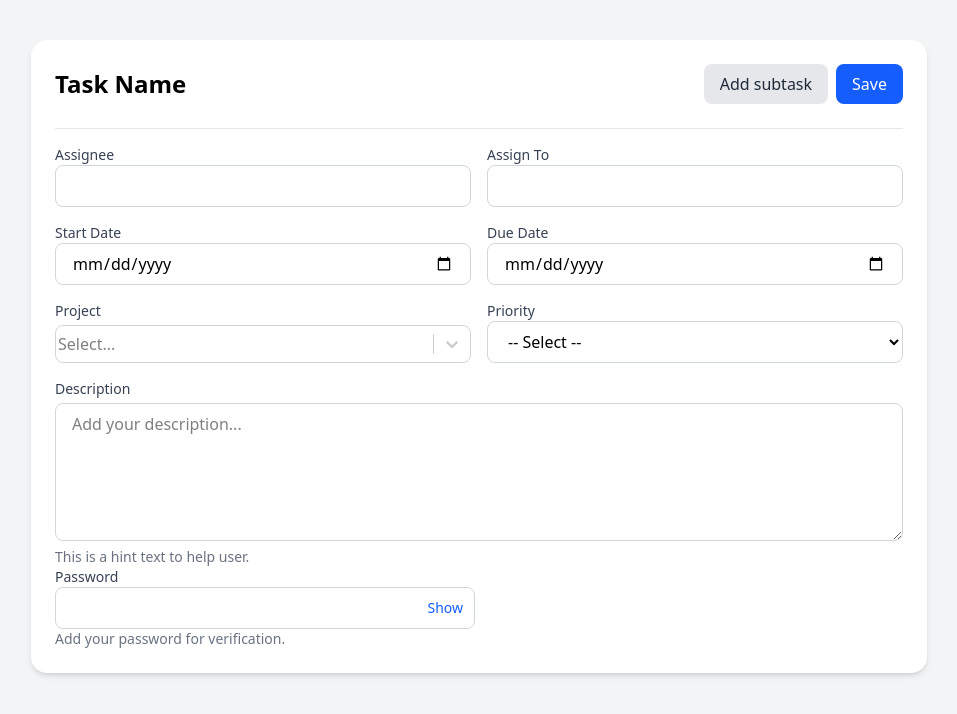
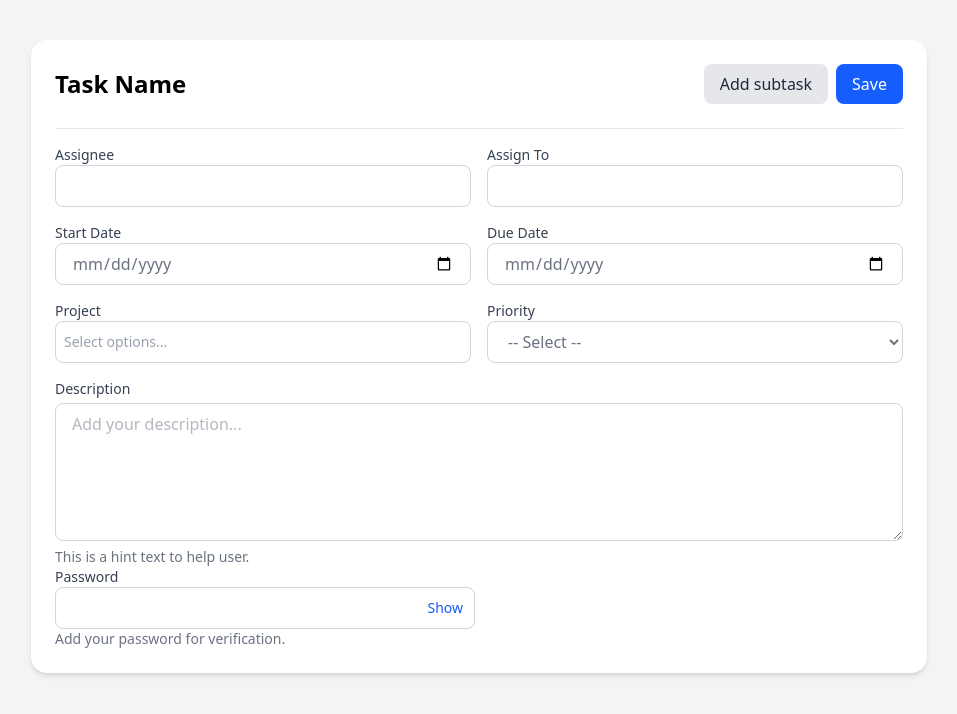
Before and after one commit to deivish/library-form, a React (Vite) app: page / in a window 1280 px wide. Shown: the top 714 px of the page, without its empty margins (161-1118 px from the left). Built offline with nearby package versions, Linux system fonts and the light colour scheme.

Commit message:
Update MultiSelect component and Storybook documentation

```diff
--- a/src/components/form/Input.tsx
+++ b/src/components/form/Input.tsx
@@ -8,7 +8,7 @@ export const Input = React.forwardRef<HTMLInputElement, React.InputHTMLAttribute
         ref={ref}
         required={required}
         aria-required={required ? "true" : undefined}
-        className={`w-full border border-gray-300 px-4 py-2 rounded-lg focus:outline-none focus:ring-2 hover:border-2 hover:border-blue-500 focus:ring-blue-500 ${className}`}
+        className={`w-full text-gray-500 border border-gray-300 px-4 py-2 rounded-lg focus:outline-none focus:ring-2 hover:border-2 hover:border-blue-500 focus:ring-blue-500 ${className}`}
       />
     );
   }
--- a/src/components/form/MultiSelect.tsx
+++ b/src/components/form/MultiSelect.tsx
@@ -1,5 +1,4 @@
-import React from "react";
-import Select, { MultiValue, ActionMeta } from "react-select";
+import React, { useEffect, useRef, useState } from "react";
 
 type Option = {
   value: string;
@@ -8,85 +7,92 @@ type Option = {
 
 type MultiSelectProps = {
   options: Option[];
-  onChange: (newValue: MultiValue<Option>, actionMeta: ActionMeta<Option>) => void;
-  value: MultiValue<Option>;
-  id?: string;
-  label?: string;
-  required?: boolean;
+  selected: Option[];
+  onChange: (selected: Option[]) => void;
 };
 
-const MultiSelect: React.FC<MultiSelectProps> = ({
+export const MultiSelect: React.FC<MultiSelectProps> = ({
   options,
+  selected,
   onChange,
-  value,
-  id,
-  label,
-  required,
 }) => {
+  const [isOpen, setIsOpen] = useState(false);
+  const wrapperRef = useRef<HTMLDivElement>(null);
+
+  // Detectar clics fuera del componente
+  useEffect(() => {
+    const handleClickOutside = (event: MouseEvent) => {
+      if (
+        wrapperRef.current &&
+        !wrapperRef.current.contains(event.target as Node)
+      ) {
+        setIsOpen(false);
+      }
+    };
+
+    document.addEventListener("mousedown", handleClickOutside);
+    return () => {
+      document.removeEventListener("mousedown", handleClickOutside);
+    };
+  }, []);
+
+  const toggleOption = (option: Option) => {
+    if (selected.some((s) => s.value === option.value)) {
+      onChange(selected.filter((s) => s.value !== option.value));
+    } else {
+      onChange([...selected, option]);
+    }
+  };
+
+  const removeOption = (value: string) => {
+    onChange(selected.filter((s) => s.value !== value));
+  };
+
   return (
-    <>
-      {label && (
-        <label htmlFor={id} className="block mb-1 text-sm font-medium">
-          {label} {required && <span className="text-red-500">*</span>}
-        </label>
+    <div className="w-full relative" ref={wrapperRef}>
+      <div
+        onClick={() => setIsOpen(!isOpen)}
+        className="border border-gray-300 rounded-lg px-2 py-2 min-h-[42px] flex flex-wrap gap-2 items-center cursor-pointer focus:ring-2 focus:ring-blue-500 hover:border-2 hover:border-blue-500"
+      >
+        {selected.map((opt) => (
+          <div
+            key={opt.value}
+            className="bg-gray-100 text-sm px-2 py-1 rounded flex items-center"
+          >
+            {opt.label}
+            <button
+              onClick={(e) => {
+                e.stopPropagation();
+                removeOption(opt.value);
+              }}
+              className="ml-1 text-gray-500 hover:text-red-500 "
+            >
+              ×
+            </button>
+          </div>
+        ))}
+        <span className="text-gray-400 text-sm">
+          {selected.length === 0 && "Select options..."}
+        </span>
+      </div>
+
+      {isOpen && (
+        <div className="mt-1 border border-gray-300 rounded-lg max-h-40 overflow-y-auto bg-white z-10 shadow absolute">
+          {options.map((opt) => (
+            <div
+              key={opt.value}
+              onClick={() => toggleOption(opt)}
+              className={`px-4 py-2 cursor-pointer hover:bg-blue-100 ${
+                selected.some((s) => s.value === opt.value)
+                  ? "bg-blue-50"
+                  : ""
+              }`}
+            >
+              {opt.label}
+            </div>
+          ))}
+        </div>
       )}
-      <Select
-        inputId={id}
-        isMulti
-        options={options}
-        onChange={onChange}
-        value={value}
-        aria-label={label}
-        aria-required={required}
-        classNamePrefix="react-select"
-        styles={{
-          control: (provided) => ({
-            ...provided,
-            minHeight: "auto",
-            height: "38px",
-            borderRadius: "0.5rem",
-            borderColor: "#D1D5DB",
-            border: "1px solid #D1D5DB",
-            boxShadow: "none",
-            fontFamily: "inherit",
-            padding: "0",
-            lineHeight: "inherit",
-            "&:hover": {
-              border: "2px solid #3B82F6",
-            },
-          }),
-          valueContainer: (provided: any) => ({
-            ...provided,
-            padding: "0",
-          }),
-          input: (provided: any) => ({
-            ...provided,
-            margin: "0",
-            padding: "0",
-            fontSize: "1rem",
-            lineHeight: "inherit",
-          }),
-          multiValue: (provided) => ({
-            ...provided,
-            color: "white",
-            backgroundColor: "#F4F6F8",
-          }),
-          multiValueLabel: (provided) => ({
-            ...provided,
-            color: "black",
-          }),
-          multiValueRemove: (provided) => ({
-            ...provided,
-            color: "black",
-            ":hover": {
-              backgroundColor: "#EF4444",
-              color: "white",
-            },
-          }),
-        }}
-      />
-    </>
+    </div>
   );
 };
-
-export default MultiSelect;
--- a/src/components/form/Select.tsx
+++ b/src/components/form/Select.tsx
@@ -17,7 +17,7 @@ export const Select = React.forwardRef<HTMLSelectElement, SelectProps>(
         ref={ref}
         required={required}
         aria-required={required}
-        className={`w-full border border-gray-300 px-4 py-2 rounded-lg focus:outline-none focus:ring-2 focus:ring-blue-500 hover:border-2 hover:border-blue-500 ${className}`}
+        className={`w-full text-gray-500 border border-gray-300 px-4 py-2 rounded-lg focus:outline-none focus:ring-2 focus:ring-blue-500 hover:border-2 hover:border-blue-500 ${className}`}
       >
         <option value="">-- Select --</option>
         {options.map((opt) => (
--- a/src/components/pages/TaskForm.tsx
+++ b/src/components/pages/TaskForm.tsx
@@ -3,17 +3,16 @@ import FormHeader from "../form/FormHeader";
 import { Input } from "../form/Input";
 import { Label } from "../form/Label";
 import { Select } from "../form/Select";
-import MultiSelect from "../form/MultiSelect";
 import { HelperText } from "../form/HelperText";
 import { InputPassword } from "../form/InputPassword";
-import { MultiValue } from "react-select";  // Import the required react-select type
+import { MultiSelect } from "../form/MultiSelect";
 
 const options = [
   { value: "financial", label: "Financial Support" },
   { value: "review", label: "Waiting for Review" },
 ];
 
-type Option = { value: string; label: string };  // Type for MultiSelect options
+type Option = { value: string; label: string };
 
 type FormData = {
   assignee: string;
@@ -24,10 +23,11 @@ type FormData = {
   priority: string;
   description: string;
   password: string;
-  [key: string]: string;  // Allows dynamic access to properties
+  [key: string]: string;
 };
 
 const TaskForm = () => {
+  const [selected, setSelected] = useState<Option[]>([]);
 
   const [formData, setFormData] = useState<FormData>({
     assignee: "",
@@ -40,19 +40,7 @@ const TaskForm = () => {
     password: "",
   });
 
-  const [selectedMultiOptions, setSelectedMultiOptions] = useState<MultiValue<Option>>([]);
-
-  const [errors, setErrors] = useState<{
-    assignee: string;
-    assignTo: string;
-    description: string;
-    password: string;
-    startDate: string;
-    dueDate: string;
-    project: string;
-    priority: string;
-    [key: string]: string;  // Added dynamic index for errors
-  }>({
+  const [errors, setErrors] = useState<{ [key: string]: string }>({
     assignee: "",
     assignTo: "",
     description: "",
@@ -72,7 +60,9 @@ const TaskForm = () => {
     console.log("Form saved");
   };
 
-  const handleChange = (e: React.ChangeEvent<HTMLInputElement | HTMLSelectElement | HTMLTextAreaElement>) => {
+  const handleChange = (
+    e: React.ChangeEvent<HTMLInputElement | HTMLSelectElement | HTMLTextAreaElement>
+  ) => {
     const { name, value } = e.target;
     setFormData((prev) => ({ ...prev, [name]: value }));
 
@@ -81,36 +71,17 @@ const TaskForm = () => {
     }
   };
 
-  const handleMultiSelectChange = (newValue: MultiValue<Option>) => {
-    setSelectedMultiOptions(newValue);
-
-    if (errors.project && newValue.length > 0) {
-      setErrors((prev) => ({ ...prev, project: "" }));
-    }
-  };
-
   const validateForm = () => {
     let newErrors = { ...errors };
-    if (!formData.assignee) {
-      newErrors.assignee = "Assignee is required.";
-    }
-
-    if (!formData.assignTo) {
-      newErrors.assignTo = "Assign To is required.";
-    }
-
-    if (!formData.description) {
-      newErrors.description = "Description is required.";
-    }
-
+    if (!formData.assignee) newErrors.assignee = "Assignee is required.";
+    if (!formData.assignTo) newErrors.assignTo = "Assign To is required.";
+    if (!formData.description) newErrors.description = "Description is required.";
     if (!formData.startDate) newErrors.startDate = "Start Date is required.";
     if (!formData.dueDate) newErrors.dueDate = "Due Date is required.";
-    if (selectedMultiOptions.length === 0) newErrors.project = "Project is required.";
+    if (selected.length === 0) newErrors.project = "Project is required.";
     if (!formData.priority) newErrors.priority = "Priority is required.";
+    if (!formData.password) newErrors.password = "Password is required.";
 
-    if (!formData.password) {
-      newErrors.password = "Password is required.";
-    }
     setErrors(newErrors);
   };
 
@@ -122,23 +93,57 @@ const TaskForm = () => {
         onSave={handleSave}
       />
       <hr className="border-t border-gray-200 my-2 pb-2" />
-      <form onSubmit={(e) => { e.preventDefault(); validateForm(); }}>
+      <form
+        onSubmit={(e) => {
+          e.preventDefault();
+          validateForm();
+        }}
+      >
         <div className="grid grid-cols-2 gap-4">
           <div>
-            <Label htmlFor="assignee" required>Assignee</Label>
-            <Input id="assignee" name="assignee" value={formData.assignee} onChange={handleChange} aria-describedby="assignee-helper" />
-            {errors.assignee && <HelperText id="assignee-helper" state="error">{errors.assignee}</HelperText>}
+            <Label htmlFor="assignee" required>
+              Assignee
+            </Label>
+            <Input
+              id="assignee"
+              name="assignee"
+              value={formData.assignee}
+              onChange={handleChange}
+              aria-describedby="assignee-helper"
+            />
+            {errors.assignee && (
+              <HelperText id="assignee-helper" state="error">
+                {errors.assignee}
+              </HelperText>
+            )}
           </div>
 
           <div>
             <Label htmlFor="assignTo">Assign To</Label>
-            <Input id="assignTo" name="assignTo" value={formData.assignTo} onChange={handleChange} aria-describedby="assignTo-helper" />
-            {errors.assignTo && <HelperText id="assignTo-helper" state="error">{errors.assignTo}</HelperText>}
+            <Input
+              id="assignTo"
+              name="assignTo"
+              value={formData.assignTo}
+              onChange={handleChange}
+              aria-describedby="assignTo-helper"
+            />
+            {errors.assignTo && (
+              <HelperText id="assignTo-helper" state="error">
+                {errors.assignTo}
+              </HelperText>
+            )}
           </div>
 
           <div>
             <Label htmlFor="startDate">Start Date</Label>
-            <Input id="startDate" name="startDate" type="date" onChange={handleChange} value={formData.startDate} aria-describedby="startDate-helper" />
+            <Input
+              id="startDate"
+              name="startDate"
+              type="date"
+              onChange={handleChange}
+              value={formData.startDate}
+              aria-describedby="startDate-helper"
+            />
             {errors.startDate && (
               <HelperText id="startDate-helper" state="error">
                 {errors.startDate}
@@ -148,7 +153,14 @@ const TaskForm = () => {
 
           <div>
             <Label htmlFor="dueDate">Due Date</Label>
-            <Input id="dueDate" name="dueDate" type="date" onChange={handleChange} value={formData.dueDate} aria-describedby="dueDate-helper" />
+            <Input
+              id="dueDate"
+              name="dueDate"
+              type="date"
+              onChange={handleChange}
+              value={formData.dueDate}
+              aria-describedby="dueDate-helper"
+            />
             {errors.dueDate && (
               <HelperText id="dueDate-helper" state="error">
                 {errors.dueDate}
@@ -157,14 +169,18 @@ const TaskForm = () => {
           </div>
 
           <div>
-            <label htmlFor="multiSelect" className="block text-sm font-medium text-gray-700 mb-1">Project</label>
+            <Label htmlFor="project" required>
+              Project
+            </Label>
             <MultiSelect
-              id="multiSelect"
-              required
               options={options}
-              value={selectedMultiOptions}
-              onChange={handleMultiSelectChange}
-              aria-describedby="project-helper"
+              selected={selected}
+              onChange={(newSelected) => {
+                setSelected(newSelected);
+                if (newSelected.length > 0 && errors.project) {
+                  setErrors((prev) => ({ ...prev, project: "" }));
+                }
+              }}
             />
             {errors.project && (
               <HelperText id="project-helper" state="error">
@@ -203,17 +219,21 @@ const TaskForm = () => {
             placeholder="Add your description..."
             value={formData.description}
             onChange={handleChange}
-            className="mt-1 w-full border border-gray-300 rounded-lg px-4 py-2 pb-20 focus:ring-2 focus:ring-blue-500 hover:border-2 hover:border-blue-500"
+            className="mt-1 w-full border text-gray-500 border-gray-300 rounded-lg px-4 py-2 pb-20 focus:ring-2 focus:ring-blue-500 hover:border-2 hover:border-blue-500"
             aria-describedby="description-helper"
           ></textarea>
           {errors.description && (
-            <HelperText id="description-helper" state="error">{errors.description}</HelperText>
+            <HelperText id="description-helper" state="error">
+              {errors.description}
+            </HelperText>
           )}
           <HelperText>This is a hint text to help user.</HelperText>
         </div>
 
         <div style={{ width: "420px" }}>
-          <Label htmlFor="password" required>Password</Label>
+          <Label htmlFor="password" required>
+            Password
+          </Label>
           <InputPassword
             id="password"
             name="password"
@@ -221,7 +241,11 @@ const TaskForm = () => {
             onChange={handleChange}
             aria-describedby="password-helper"
           />
-          {errors.password && <HelperText id="password-helper" state="error">{errors.password}</HelperText>}
+          {errors.password && (
+            <HelperText id="password-helper" state="error">
+              {errors.password}
+            </HelperText>
+          )}
           <HelperText>Add your password for verification.</HelperText>
         </div>
       </form>
```
Also changed, not shown: 1 other file (tests, documents, lock files or other folders).
